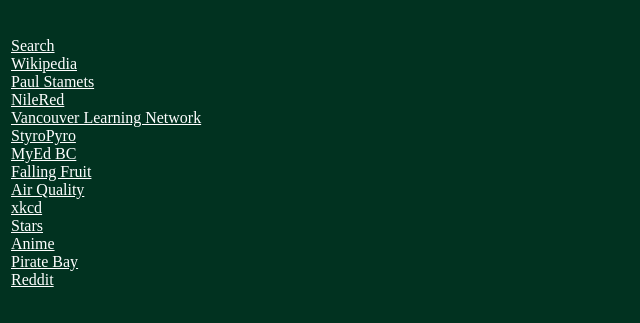
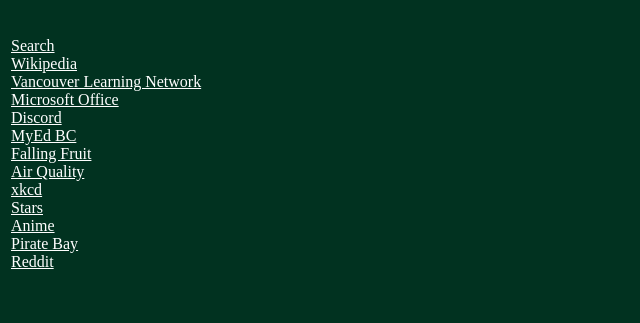
Before and after one commit to greenteasteeping/greenteasteeping.github.io, a plain HTML site: page index.html in a window 1280 px wide. Shown: the part 61-384 px from the top of the page, without its empty margins (0-640 px from the left). Drawn offline with Linux system fonts and the light colour scheme.

Commit message:
Update index.html

```diff
--- a/index.html
+++ b/index.html
@@ -9,13 +9,11 @@
 <br>
 <a href="https://en.wikipedia.org/wiki/main_page">Wikipedia</a>
 <br>
-<a href="https://www.youtube.com/channel/UCR8Y7Ay6PJXndscDLpkLafg">Paul Stamets</a>
-<br>
-<a href="https://www.youtube.com/user/TheRedNile">NileRed</a>
-<br>
 <a href="https://vln.ucourses.com/d2l/login">Vancouver Learning Network</a>
 <br>
-<a href="https://www.youtube.com/channel/UCJYJgj7rzsn0vdR7fkgjuIA">StyroPyro</a>
+<a href="https://www.office.com">Microsoft Office</a>
+<br>
+<a href="https://discord.com/login">Discord</a>
 <br>
 <a href="https://myeducation.gov.bc.ca/aspen/logon.do">MyEd BC</a>
 <br>
```
